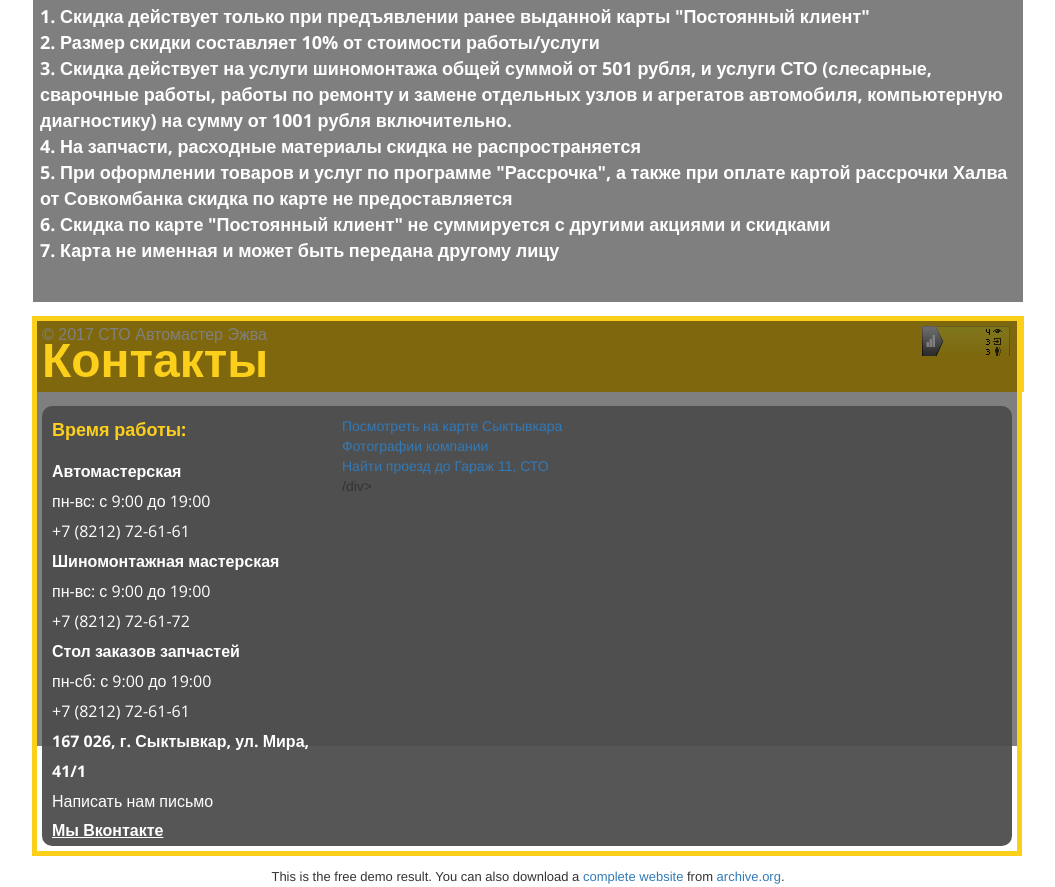
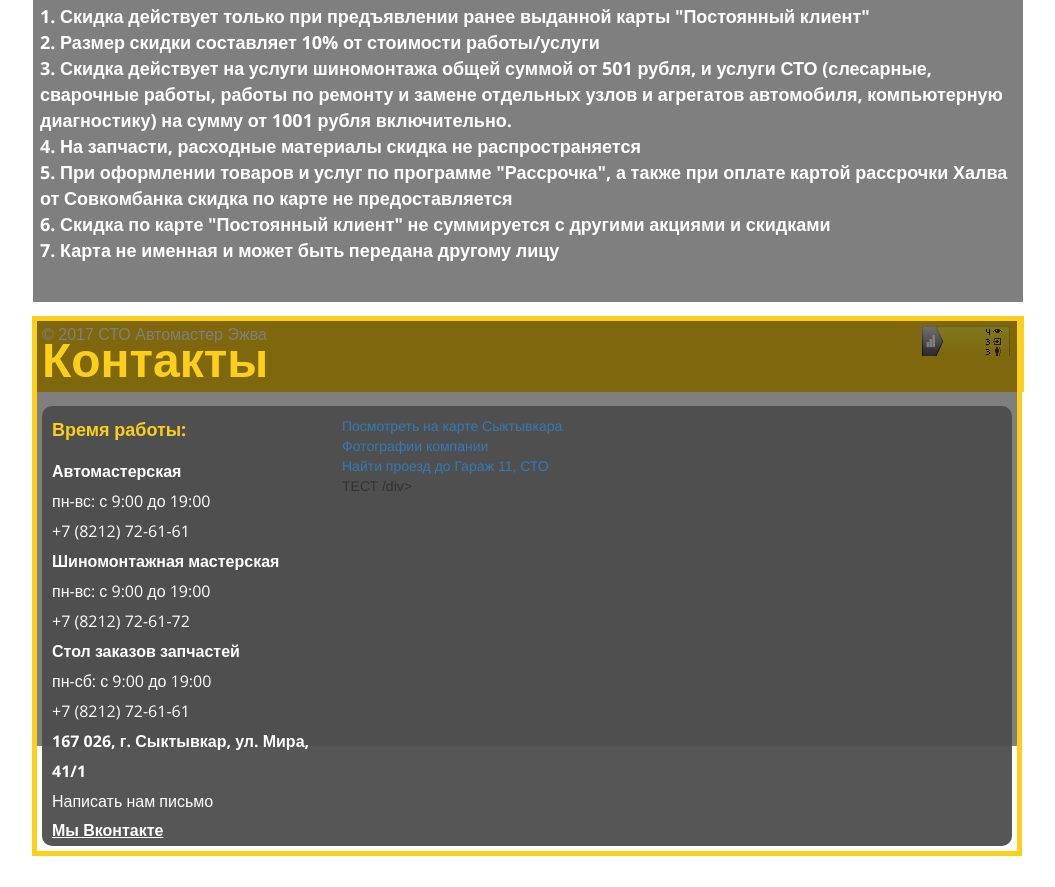
Before and after one commit to trinner01/avtomaster11.com, a plain HTML site: page index.html in a window 1280 px wide. Shown: the part 3733-4620 px from the top of the page, without its empty margins (112-1167 px from the left). After the commit the page ends 4599 px from the top, so only its background shows below. Drawn offline with nearby package versions, Linux system fonts and the light colour scheme; a script that the page names is missing; a web font is replaced by a local one.

Commit message:
docs: test

```diff
--- a/index.html
+++ b/index.html
@@ -369,6 +369,7 @@
                             <div class="dg-widget-link"><a href="http://2gis.ru/syktyvkar/firm/10133627442675475/photos/10133627442675475/center/50.75956106185914,61.7873379199442/zoom/17?utm_medium=widget-source&utm_campaign=firmsonmap&utm_source=photos">Фотографии компании</a></div>
                             <div class="dg-widget-link"><a href="http://2gis.ru/syktyvkar/center/50.759562,61.786959/zoom/16/routeTab/rsType/bus/to/50.759562,61.786959╎Гараж 11, СТО?utm_medium=widget-source&utm_campaign=firmsonmap&utm_source=route">Найти проезд до Гараж 11, СТО</a></div>
                             <script charset="utf-8" src="https://widgets.2gis.com/js/DGWidgetLoader.js"></script>
+                            ТЕСТ
                             <script charset="utf-8">
                                 new DGWidgetLoader({
                                     "width": 640,
@@ -432,9 +433,6 @@
                     </div>
                     <div class="wb_sbg"></div>
                 </div>
-                <center>
-                    <font size="2">This is the free demo result. You can also download a <a href="http://www.waybackmachinedownloads.com">complete website</a> from <a href="https://archive.org">archive.org</a>.</font>
-                </center>
 </body>
 
 </html>
```
